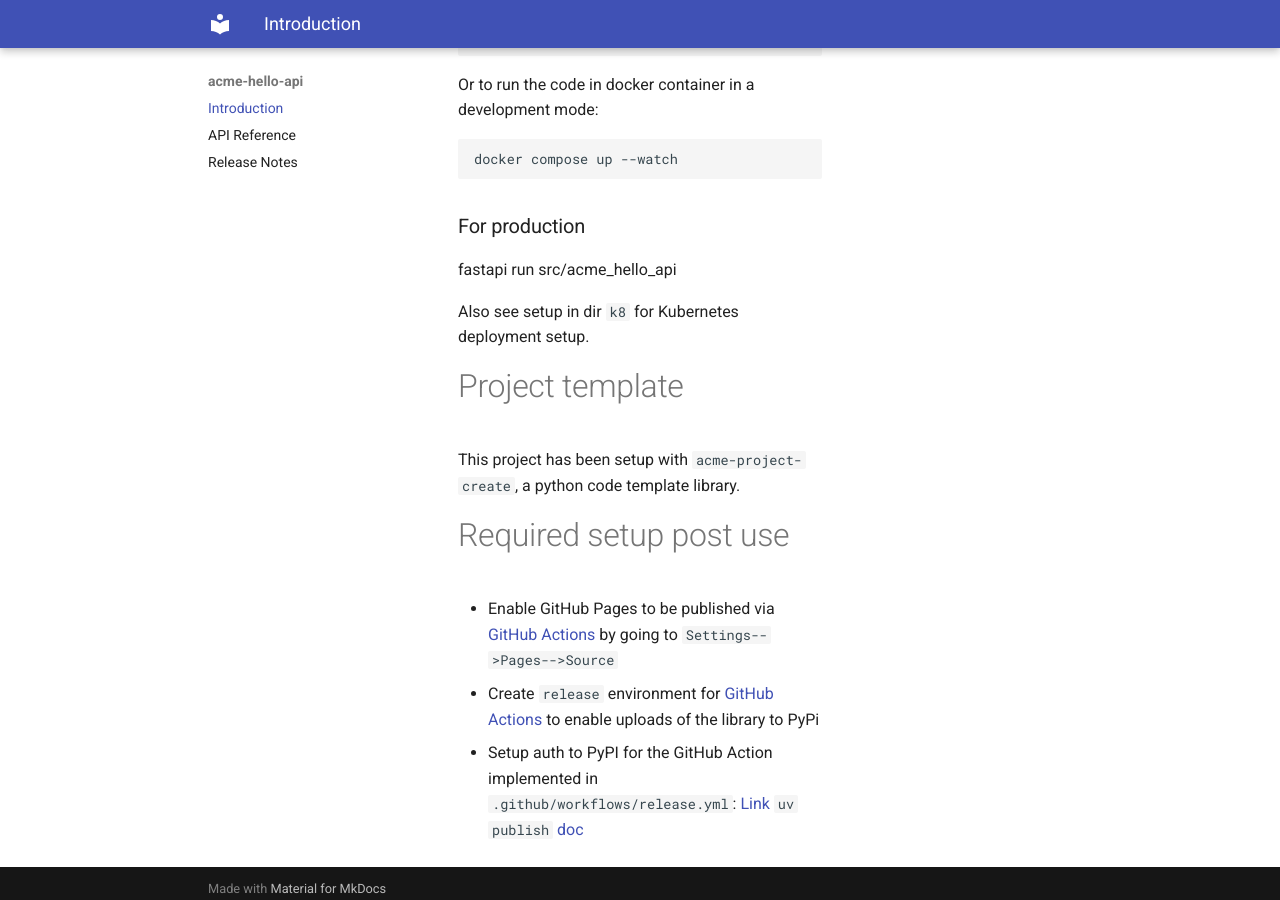
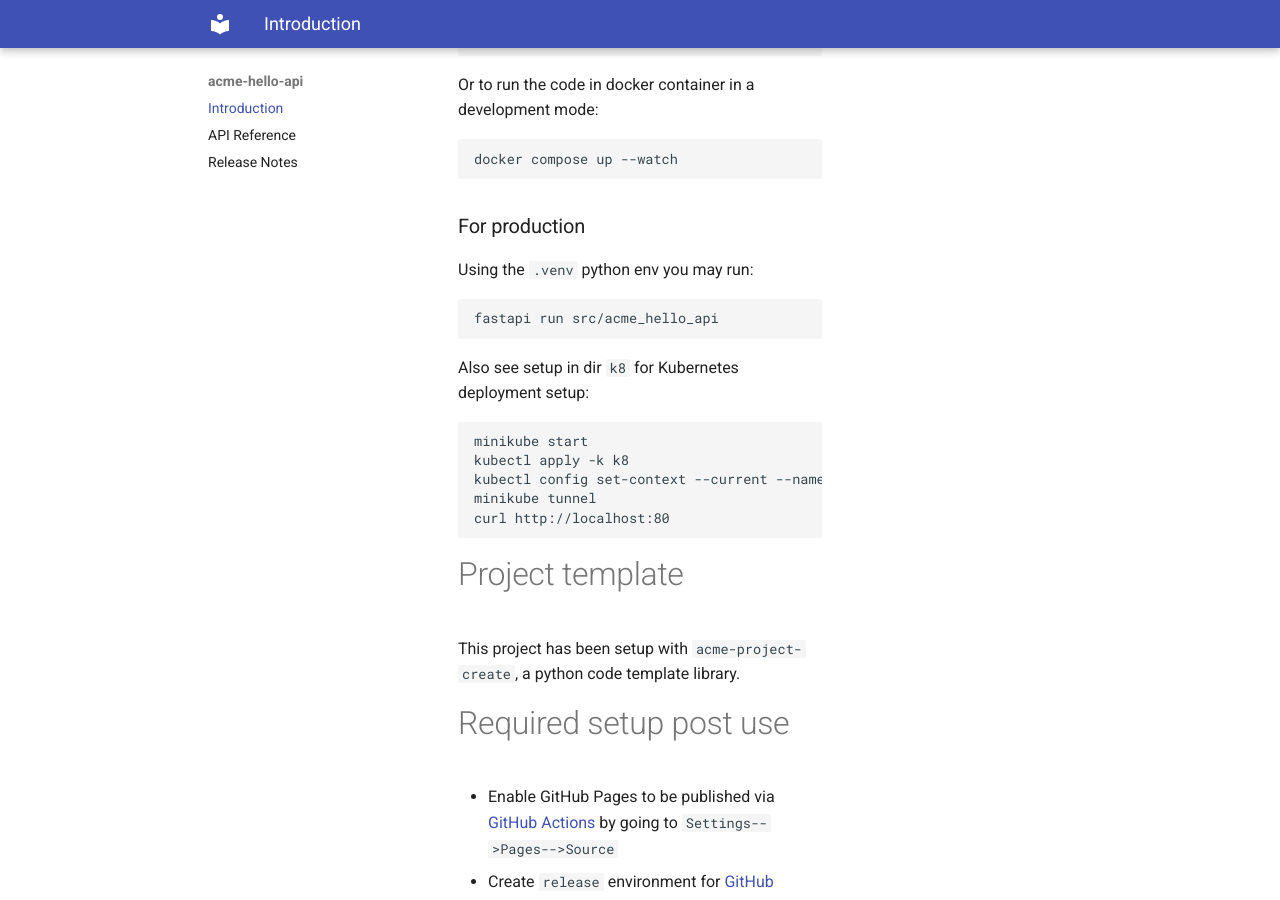
Before and after one commit to blackwhitehere/acme-hello-api, an MkDocs documentation site: the page built from docs/docs/index.md, in a window 1280 px wide and 900 px high, scrolled down 912 px. Built offline with MkDocs 1.6.1 and Material for MkDocs 9.7.7, drawn with Linux system fonts in a browser that asks for light colours.

Commit message:
doc changes

```diff
--- a/docs/docs/index.md
+++ b/docs/docs/index.md
@@ -33,9 +33,17 @@ Or to run the code in docker container in a development mode:
 
 ### For production
 
-   fastapi run src/acme_hello_api
+Using the `.venv` python env you may run:
 
-Also see setup in dir `k8` for Kubernetes deployment setup.
+    fastapi run src/acme_hello_api
+
+Also see setup in dir `k8` for Kubernetes deployment setup:
+
+    minikube start
+    kubectl apply -k k8
+    kubectl config set-context --current --namespace=acme-namespace
+    minikube tunnel
+    curl http://localhost:80
 
 # Project template
 
--- a/src/acme_hello_api/__init__.py
+++ b/src/acme_hello_api/__init__.py
@@ -1,5 +1,5 @@
 from .app import (
-    api
+    api, hello_world
 )
 
 import logging
```
Also changed, not shown: docs/docs/api.md (+1 -1 lines), README.md, 1 other file.
